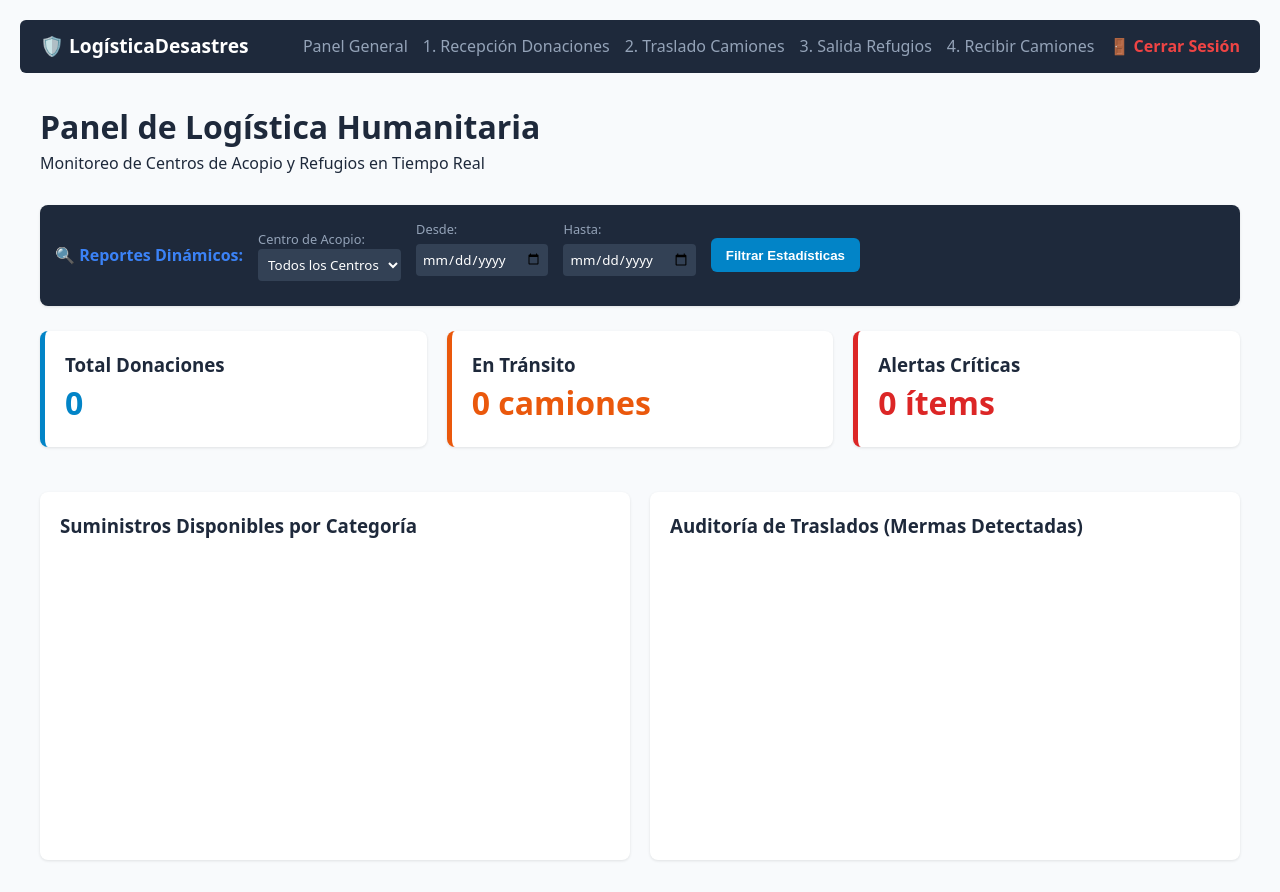
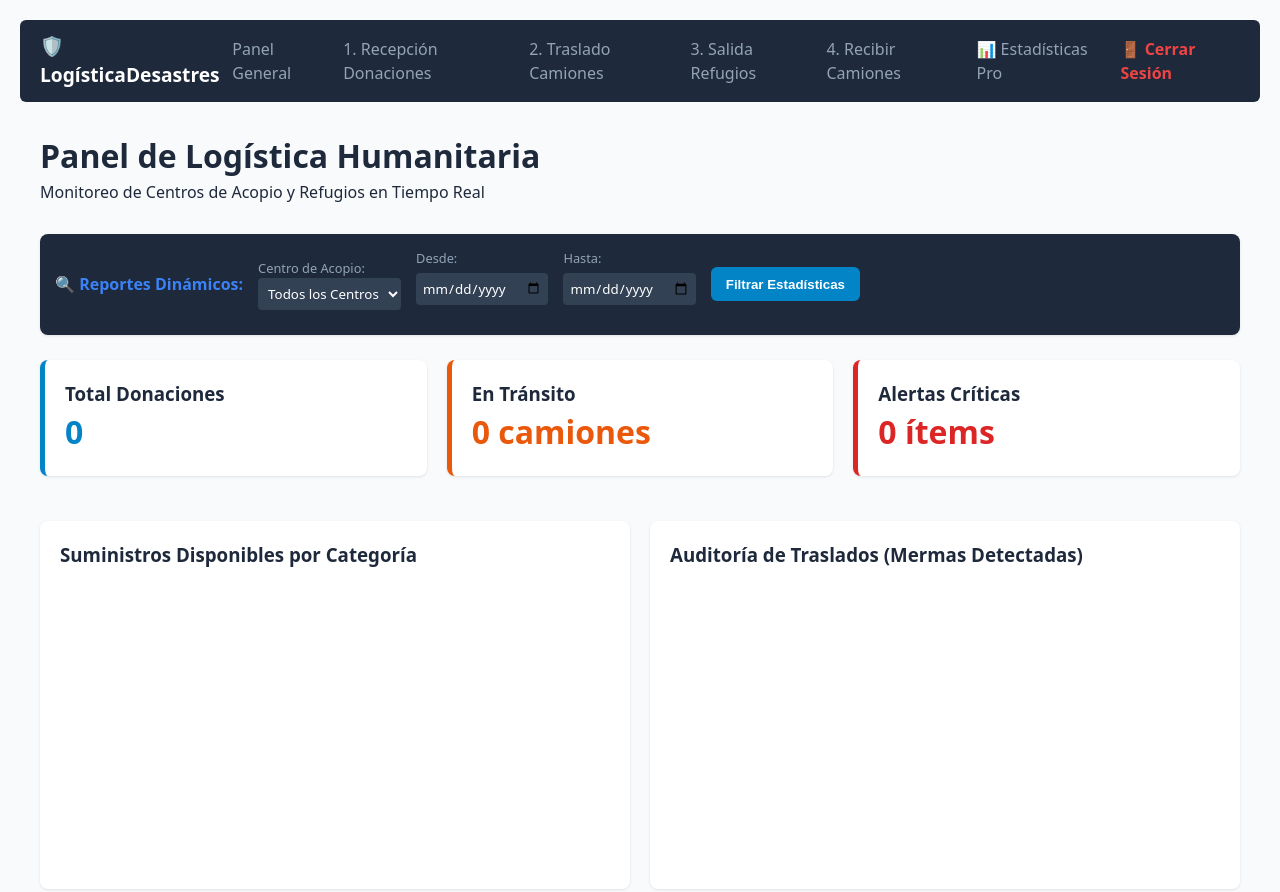
Before and after one commit to UNIONG25/INVENTARIOS2026, a plain HTML site: page dashboard.html in a window 1280 px wide. Shown: the top 892 px of the page. Drawn offline with Linux system fonts and the light colour scheme; no server answers.

Commit message:
Add files via upload

```diff
--- a/dashboard.html
+++ b/dashboard.html
@@ -20,6 +20,7 @@
         <li><a href="traslados.html" class="navbar-link">2. Traslado Camiones</a></li>
         <li><a href="despachos.html" class="navbar-link">3. Salida Refugios</a></li>
         <li><a href="recepcion.html" class="navbar-link">4. Recibir Camiones</a></li>
+	<li><a href="estadisticas_pro.html" class="navbar-link">📊 Estadísticas Pro</a></li>
         <li><a href="#" onclick="sessionStorage.clear(); location.href='index.html';" class="navbar-link" style="color: #ef4444; font-weight: bold;">🚪 Cerrar Sesión</a></li>
     </ul>
 </nav>
```
Also changed, not shown: despachos.html (+1 -0 lines), donaciones.html (+1 -0 lines).
